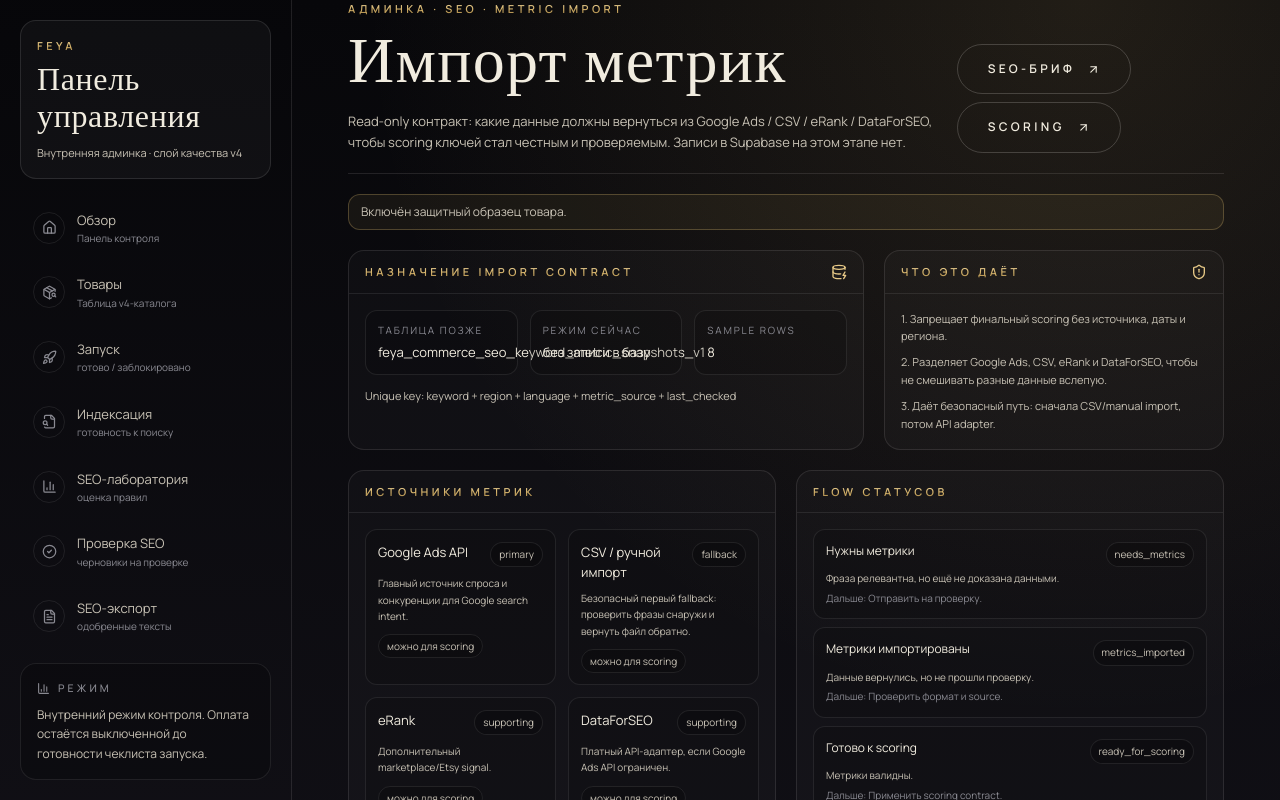
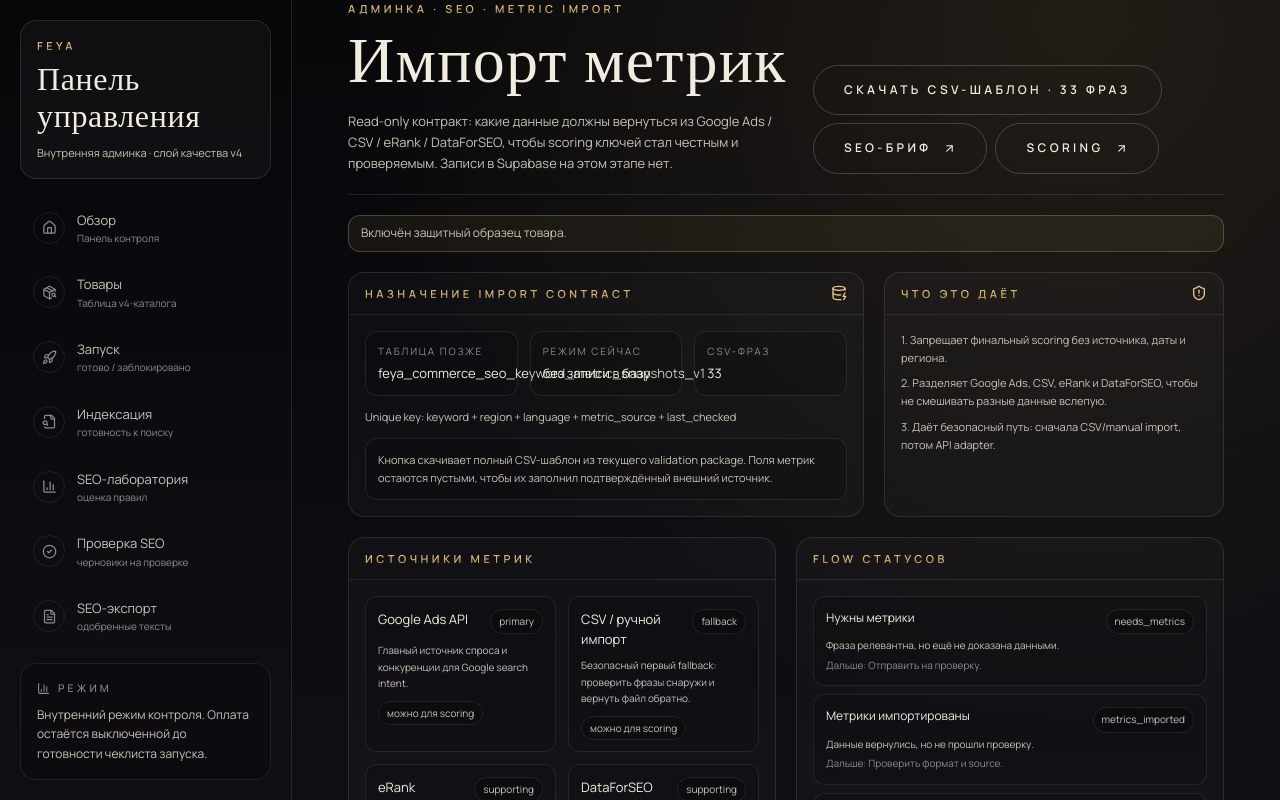
Before and after one commit to THEFEYA/feya-commerce, a Next.js app: page /admin/seo-engine/metric-import in a window 1280 px wide. Shown: the top 800 px of the page. Built offline with nearby package versions, Linux system fonts and the light colour scheme; no server answers; the database is empty; a web font is replaced by a local one.

Commit message:
feat: wire CSV metric template download into admin

```diff
--- a/app/admin/seo-engine/metric-import/page.tsx
+++ b/app/admin/seo-engine/metric-import/page.tsx
@@ -5,6 +5,7 @@ import { getMissingSupabaseEnvMessage, getSupabaseReadClient } from '@/lib/supab
 import { STOREFRONT_VIEW_V1, productSlug, productTitle } from '@/lib/storefront';
 import { buildSeoPilotBrief } from '@/lib/seoPilotDraft';
 import { buildSeoMetricImportContract } from '@/lib/seoMetricImportContract';
+import { CsvMetricTemplateButton } from './CsvMetricTemplateButton';
 
 export const dynamic = 'force-dynamic';
 export const revalidate = 0;
@@ -76,7 +77,7 @@ export default async function SeoMetricImportPage() {
           <h1 className="font-tall text-bone leading-none" style={{ fontSize: 'clamp(34px,5vw,64px)' }}>Импорт метрик</h1>
           <p className="mt-3 max-w-3xl text-[13px] leading-relaxed text-[var(--bone-dim)]">Read-only контракт: какие данные должны вернуться из Google Ads / CSV / eRank / DataForSEO, чтобы scoring ключей стал честным и проверяемым. Записи в Supabase на этом этапе нет.</p>
         </div>
-        <div className="flex flex-wrap gap-2"><Link href="/admin/seo-engine/briefs" className="btn-ghost">SEO-бриф <ArrowUpRight size={13} /></Link><Link href="/admin/seo-engine/scoring" className="btn-ghost">Scoring <ArrowUpRight size={13} /></Link></div>
+        <div className="flex flex-wrap gap-2"><CsvMetricTemplateButton candidates={brief.metricValidationPackage} /><Link href="/admin/seo-engine/briefs" className="btn-ghost">SEO-бриф <ArrowUpRight size={13} /></Link><Link href="/admin/seo-engine/scoring" className="btn-ghost">Scoring <ArrowUpRight size={13} /></Link></div>
       </div>
 
       {warning || fallbackUsed ? <div className="mb-5 rounded-xl border border-[rgba(212,178,106,.30)] bg-[rgba(212,178,106,.07)] px-3 py-2 text-[12px] text-[var(--bone-dim)]">{warning || 'Включён защитный образец товара.'}</div> : null}
@@ -86,9 +87,10 @@ export default async function SeoMetricImportPage() {
           <div className="grid sm:grid-cols-3 gap-3">
             <div className="rounded-xl border border-[rgba(216,214,211,.10)] bg-black/15 p-3"><div className="text-[10px] uppercase tracking-[0.18em] text-[var(--smoke)]">Таблица позже</div><div className="mt-1 text-bone text-[13px]">{contract.proposedTable}</div></div>
             <div className="rounded-xl border border-[rgba(216,214,211,.10)] bg-black/15 p-3"><div className="text-[10px] uppercase tracking-[0.18em] text-[var(--smoke)]">Режим сейчас</div><div className="mt-1 text-bone text-[13px]">без записи в базу</div></div>
-            <div className="rounded-xl border border-[rgba(216,214,211,.10)] bg-black/15 p-3"><div className="text-[10px] uppercase tracking-[0.18em] text-[var(--smoke)]">Sample rows</div><div className="mt-1 text-bone text-[13px]">{contract.sampleRows.length}</div></div>
+            <div className="rounded-xl border border-[rgba(216,214,211,.10)] bg-black/15 p-3"><div className="text-[10px] uppercase tracking-[0.18em] text-[var(--smoke)]">CSV-фраз</div><div className="mt-1 text-bone text-[13px]">{brief.metricValidationPackage.length}</div></div>
           </div>
           <div className="mt-3 text-[11px] leading-relaxed text-[var(--bone-dim)]">Unique key: {contract.uniqueKey.join(' + ')}</div>
+          <div className="mt-3 rounded-xl border border-[rgba(216,214,211,.10)] bg-black/15 p-3 text-[11px] leading-relaxed text-[var(--bone-dim)]">Кнопка скачивает полный CSV-шаблон из текущего validation package. Поля метрик остаются пустыми, чтобы их заполнил подтверждённый внешний источник.</div>
         </Panel>
         <Panel title="Что это даёт" icon={ShieldAlert}>
           <div className="space-y-2 text-[11px] leading-relaxed text-[var(--bone-dim)]">
```
